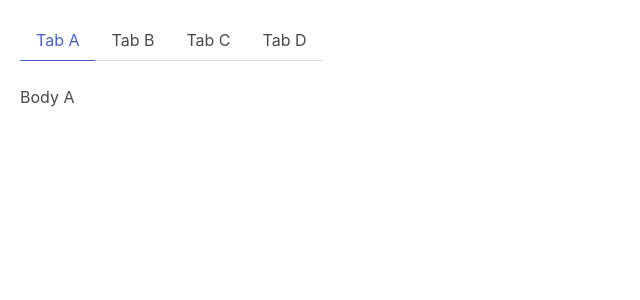
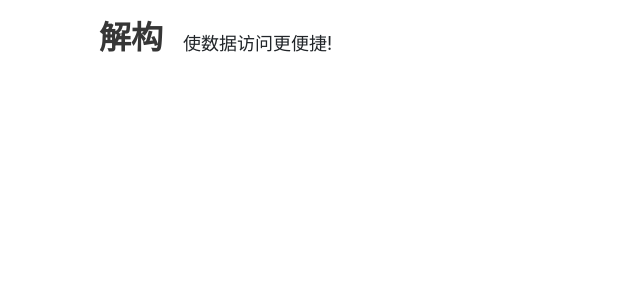
Before and after one commit to qingguatang/learn-es6, a React (Create React App) app: page /c2/all in a window 1280 px wide. Shown: the top 300 px of the page, without its empty margins (0-640 px from the left). Built offline with nearby package versions, Linux system fonts and the light colour scheme.

Commit message:
react-modal step1

```diff
--- a/package.json
+++ b/package.json
@@ -3,11 +3,13 @@
   "version": "0.1.0",
   "private": true,
   "dependencies": {
+    "bootstrap": "^4.3.1",
     "bulma": "^0.7.4",
     "classnames": "^2.2.6",
     "node-sass": "^4.11.0",
     "react": "^16.8.6",
     "react-dom": "^16.8.6",
+    "react-router-dom": "^5.0.0",
     "react-scripts": "2.1.8"
   },
   "scripts": {
--- a/src/App.js
+++ b/src/App.js
@@ -1,25 +1,21 @@
 import React, { Component } from 'react';
+import { BrowserRouter as Router, Route } from 'react-router-dom';
 import 'bulma';
-import Button from './components/Button';
-import Tabs from './components/Tabs';
+import C2 from './C2';
+import C3 from './C3';
 import './App.scss';
 
-
-const TabPane = Tabs.TabPane;
 
 class App extends Component {
   render() {
     return (
-      <div className="App buttons">
-        <Tabs onChange={index => console.log(index)}>
-          <TabPane tab="Tab A">Body A</TabPane>
-          <TabPane tab="Tab B">Body B</TabPane>
-          <TabPane tab="Tab C">Body C</TabPane>
-          <TabPane tab="Tab D">Body D</TabPane>
-        </Tabs>
+      <div className="App">
+        <Router>
+          <Route path="/c2" component={C2} />
+          <Route path="/c3" component={C3} />
+        </Router>
       </div>
     );
   }
 }
-
 export default App;
--- a/src/App.scss
+++ b/src/App.scss
@@ -1,6 +1,32 @@
 .App {
-  padding: 20px;
-  .desc {
-    font-size: 18px;
+  .header {
+    margin-bottom: 20px;
+    padding: 20px;
+    display: flex;
+    .desc {
+      margin-top: 10px;
+      margin-left: 20px;
+      font-size: 18px;
+    }
+  }
+
+  .demo {
+    padding: 0 20px;
+    margin-bottom: 50px;
+    h2 {
+      margin-bottom: 20px;
+      padding-bottom: 10px;
+      font-size: 20px;
+      font-weight: bold;
+      border-bottom: 1px solid #eee;
+    }
+  }
+
+  .demobox {
+    opacity: 0;
+    transition: 1s opacity;
+    &.show {
+      opacity: 1;
+    }
   }
 }
--- /dev/null
+++ b/src/C2.js
@@ -0,0 +1,66 @@
+import React, { useState } from 'react'
+import cx from 'classnames';
+import { Route } from 'react-router-dom';
+import Button from './components/Button';
+import { Tabs, TabPane } from './components/Tabs';
+
+
+const UseAll = () => {
+  const [show, setShow] = useState(false);
+  return (
+    <div className="container">
+      <div className="header">
+        <h1 className="title" onClick={() => setShow(!show)}>解构</h1>
+        <div className="desc"> 使数据访问更便捷!</div>
+      </div>
+      <div className={cx('demobox', { show })}>
+        <div className="demo">
+          <h2>1. Button</h2>
+          <UseButton />
+        </div>
+        <div className="demo">
+          <h2>2. Tabs</h2>
+          <UseTabs />
+        </div>
+      </div>
+    </div>
+  );
+};
+
+
+const UseButton = () => (
+  <div className="buttons">
+    <Button type="primary" onClick={e => alert('es6')}>
+      <span>React</span>
+    </Button>
+    <Button type="primary" size="large">
+      <span>Large</span>
+    </Button>
+    <Button rounded>
+      <span>Rounded</span>
+    </Button>
+    <Button disabled={true} autoFocus>
+      <span>Default Button</span>
+    </Button>
+  </div>
+);
+
+
+const UseTabs = () => (
+  <Tabs>
+    <TabPane tab="Tab1">ES6 Body 1</TabPane>
+    <TabPane tab="Tab2">ES6 Body 2</TabPane>
+    <TabPane tab="Tab3">Body 3</TabPane>
+    <TabPane tab="Tab4">Body 4</TabPane>
+  </Tabs>
+);
+
+const Page = () => (
+  <div>
+    <Route path="/c2/button" component={UseButton} />
+    <Route path="/c2/tabs" component={UseTabs} />
+    <Route path="/c2/all" component={UseAll} />
+  </div>
+);
+
+export default Page;
--- /dev/null
+++ b/src/C3.js
@@ -0,0 +1,51 @@
+import React from 'react'
+import 'bootstrap/dist/css/bootstrap.css';
+
+
+class Page extends React.Component {
+  state = {
+    showModal: false
+  }
+  // constructor(props) {
+  //   super(props);
+  //   this.state = {
+  //     showModal: false
+  //   };
+  // }
+
+  render() {
+    return (
+      <div>
+        <button className="btn btn-primary" onClick={() => this.setState({ showModal: true })}>Open Dialog</button>
+        {this.state.showModal ?
+        <div>
+          <div className="modal" style={{ display: 'block' }} tabIndex="-1" role="dialog">
+            <div className="modal-dialog" role="document">
+              <div className="modal-content">
+                <div className="modal-header">
+                  <h5 className="modal-title">Modal title</h5>
+                  <button type="button" className="close" data-dismiss="modal" aria-label="Close"
+                      onClick={() => this.setState({ showModal: false })}>
+                    <span aria-hidden="true">&times;</span>
+                  </button>
+                </div>
+                <div className="modal-body">
+                  <p>Modal body text goes here.</p>
+                </div>
+                <div className="modal-footer">
+                  <button type="button" className="btn btn-secondary" data-dismiss="modal">Close</button>
+                  <button type="button" className="btn btn-primary">Save changes</button>
+                </div>
+              </div>
+            </div>
+           </div>
+          <div className="modal-backdrop fade show"></div>
+        </div> : null
+      }
+      </div>
+    );
+  }
+}
+
+
+export default Page;
--- a/src/components/Button.js
+++ b/src/components/Button.js
@@ -55,3 +55,5 @@ const Button2 = ({
   )
 };
 export default Button2;
+
+export { Button, Button2 };
--- a/src/components/Tabs/index.js
+++ b/src/components/Tabs/index.js
@@ -25,7 +25,7 @@ class Tabs extends React.Component {
     const items = children.map(({ props }) => {
       const { tab: title, children: body } = props;
       return  { title, body };
-    })
+    });
 
     // const items = [
     //   { title: 'Tab 1', body: 'Body 1' },
@@ -43,7 +43,7 @@ class Tabs extends React.Component {
               items.map((item, index) => (
                 <li key={index} className={activeKey === index ? 'is-active' : ''}
                     onClick={() => this.swithTo(index)}>
-                  <a>{item.title}</a>
+                  <a>{item.title}</a> {/* eslint-disable-line */}
                 </li>
               ))
             }
@@ -70,3 +70,4 @@ function TabPane() {
 Tabs.TabPane = TabPane;
 
 export default Tabs;
+export { Tabs, TabPane };
```
Also changed, not shown: 1 other file (tests, documents, lock files or other folders).
